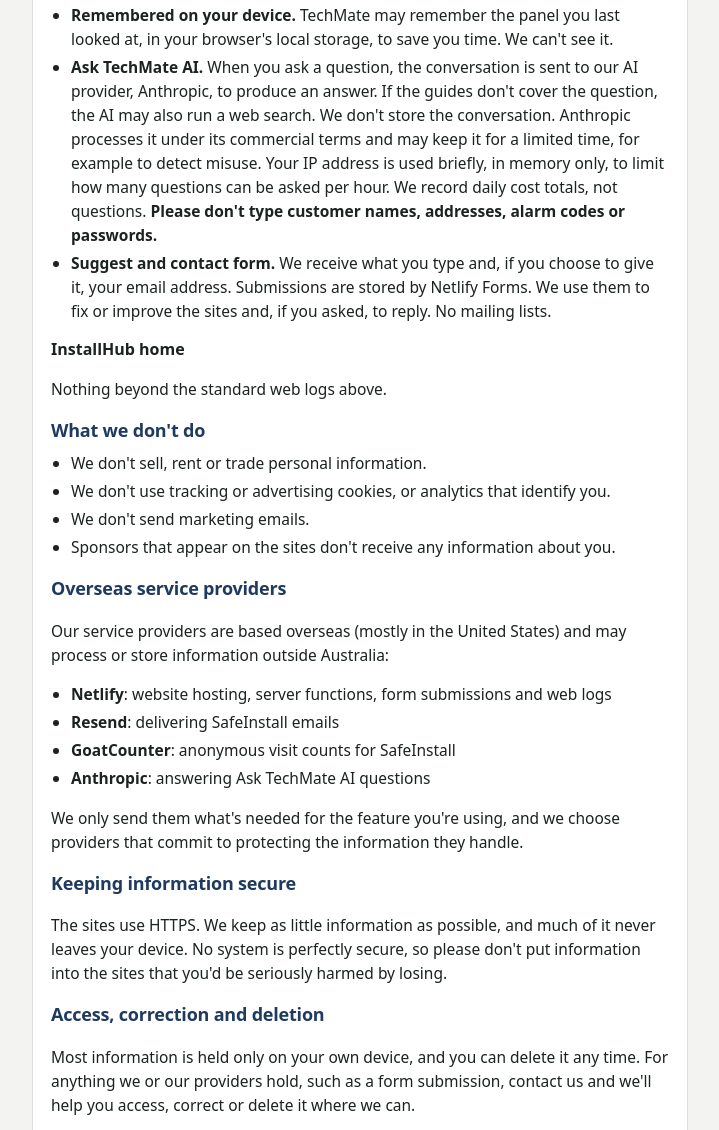
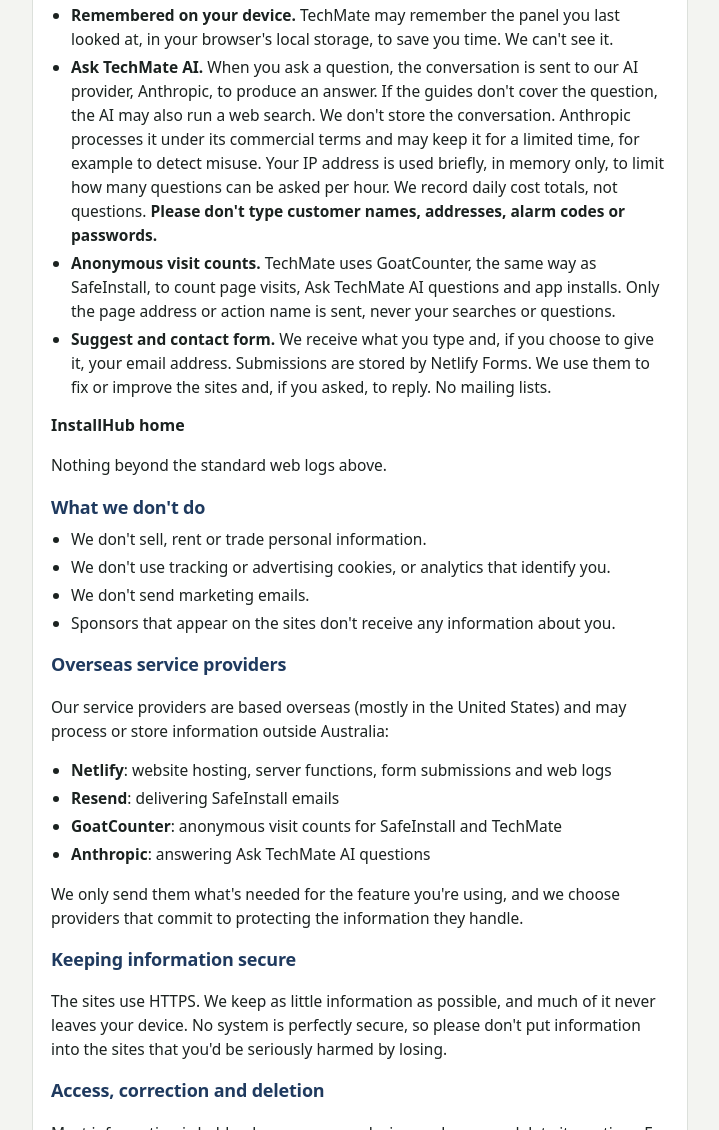
Before and after one commit to siren-soda/installhub, a plain HTML site: page privacy/index.html in a window 1280 px wide. Shown: the part 1458-2588 px from the top of the page, without its empty margins (280-999 px from the left). Drawn offline with Linux system fonts and the light colour scheme.

Commit message:
Privacy policy: add TechMate's anonymous GoatCounter visit counts
Co-Authored-By: Claude Opus 5.5 <noreply@anthropic.com>
Claude-Session: https://claude.ai/code/session_01Erfip6psq2SAqQq5Rp8c2Y

```diff
--- a/privacy/index.html
+++ b/privacy/index.html
@@ -20,7 +20,7 @@
 <div class="card key">
   <h2>The short version</h2>
   <ul>
-    <li>No accounts, no tracking cookies, no advertising profiles. SafeInstall counts visits anonymously, without cookies.</li>
+    <li>No accounts, no tracking cookies, no advertising profiles. SafeInstall and TechMate count visits anonymously, without cookies.</li>
     <li>What you type into SafeInstall stays on your phone. If you tap Send, it passes through our email service to the addresses you choose, and we don't keep a copy.</li>
     <li>Questions to Ask TechMate AI go to our AI provider so it can answer them. We don't keep the conversation.</li>
     <li>We never sell your information, and sponsors never get it.</li>
@@ -49,6 +49,7 @@
 <ul>
   <li><b>Remembered on your device.</b> TechMate may remember the panel you last looked at, in your browser's local storage, to save you time. We can't see it.</li>
   <li><b>Ask TechMate AI.</b> When you ask a question, the conversation is sent to our AI provider, Anthropic, to produce an answer. If the guides don't cover the question, the AI may also run a web search. We don't store the conversation. Anthropic processes it under its commercial terms and may keep it for a limited time, for example to detect misuse. Your IP address is used briefly, in memory only, to limit how many questions can be asked per hour. We record daily cost totals, not questions. <b>Please don't type customer names, addresses, alarm codes or passwords.</b></li>
+  <li><b>Anonymous visit counts.</b> TechMate uses GoatCounter, the same way as SafeInstall, to count page visits, Ask TechMate AI questions and app installs. Only the page address or action name is sent, never your searches or questions.</li>
   <li><b>Suggest and contact form.</b> We receive what you type and, if you choose to give it, your email address. Submissions are stored by Netlify Forms. We use them to fix or improve the sites and, if you asked, to reply. No mailing lists.</li>
 </ul>
 
@@ -68,7 +69,7 @@
 <ul>
   <li><b>Netlify</b>: website hosting, server functions, form submissions and web logs</li>
   <li><b>Resend</b>: delivering SafeInstall emails</li>
-  <li><b>GoatCounter</b>: anonymous visit counts for SafeInstall</li>
+  <li><b>GoatCounter</b>: anonymous visit counts for SafeInstall and TechMate</li>
   <li><b>Anthropic</b>: answering Ask TechMate AI questions</li>
 </ul>
 <p>We only send them what's needed for the feature you're using, and we choose providers that commit to protecting the information they handle.</p>
```
Also changed, not shown: 1 other file.
